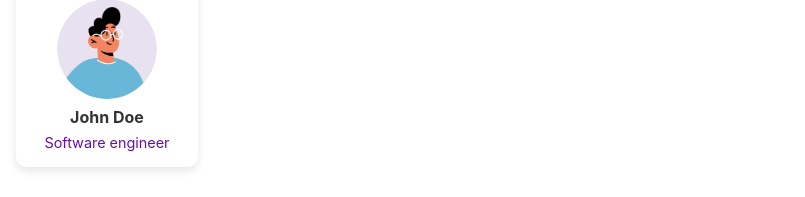
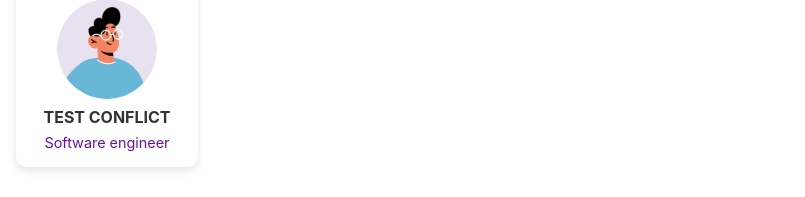
Before and after one commit to FauR909/TeamWorkTeam4, a React (Create React App) app: page / in a window 1280 px wide. Shown: the part 147-344 px from the top of the page, without its empty margins (0-805 px from the left). Built offline with nearby package versions, Linux system fonts and the light colour scheme.

Commit message:
Test/ setup conflict for demo

```diff
--- a/src/components/Body.js
+++ b/src/components/Body.js
@@ -6,7 +6,7 @@ const Body = () => {
       <div style={styles.card}>
         <img src={"/avatar-default.png"} alt="John Doe" style={styles.photo} />
         <div style={styles.textContainer}>
-          <h2 style={styles.name}>John Doe</h2>
+          <h2 style={styles.name}>TEST CONFLICT</h2>
           <p style={styles.position}>Software engineer</p>
         </div>
       </div>
```
